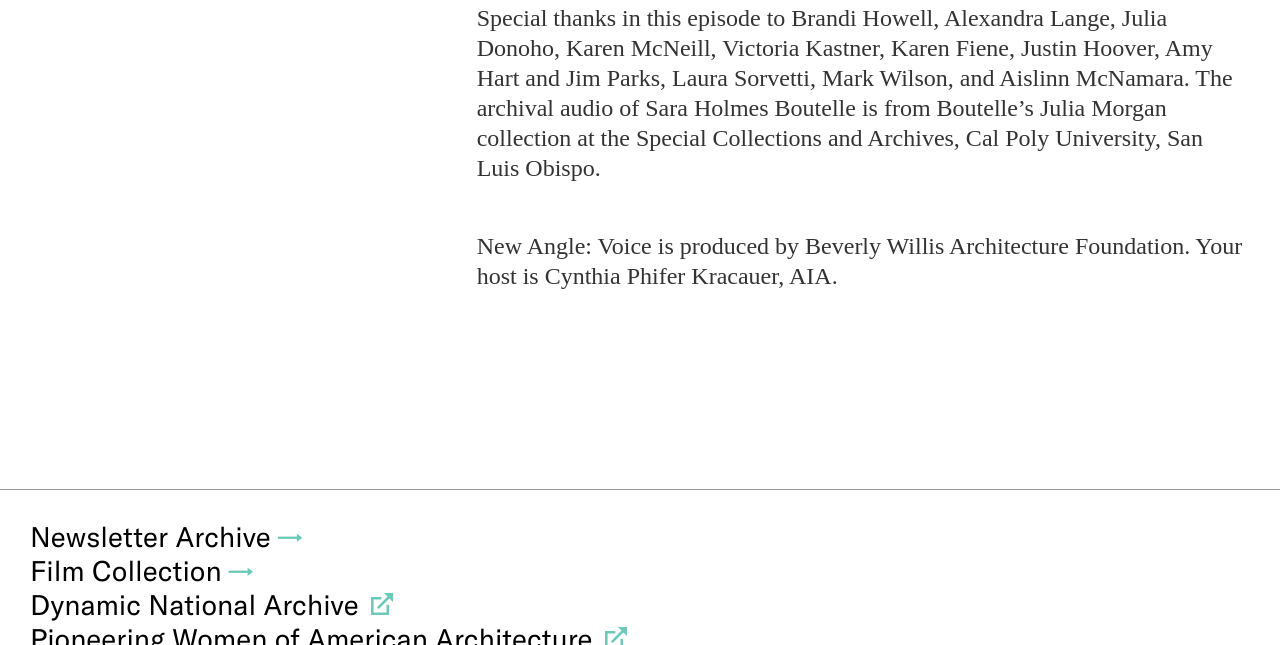
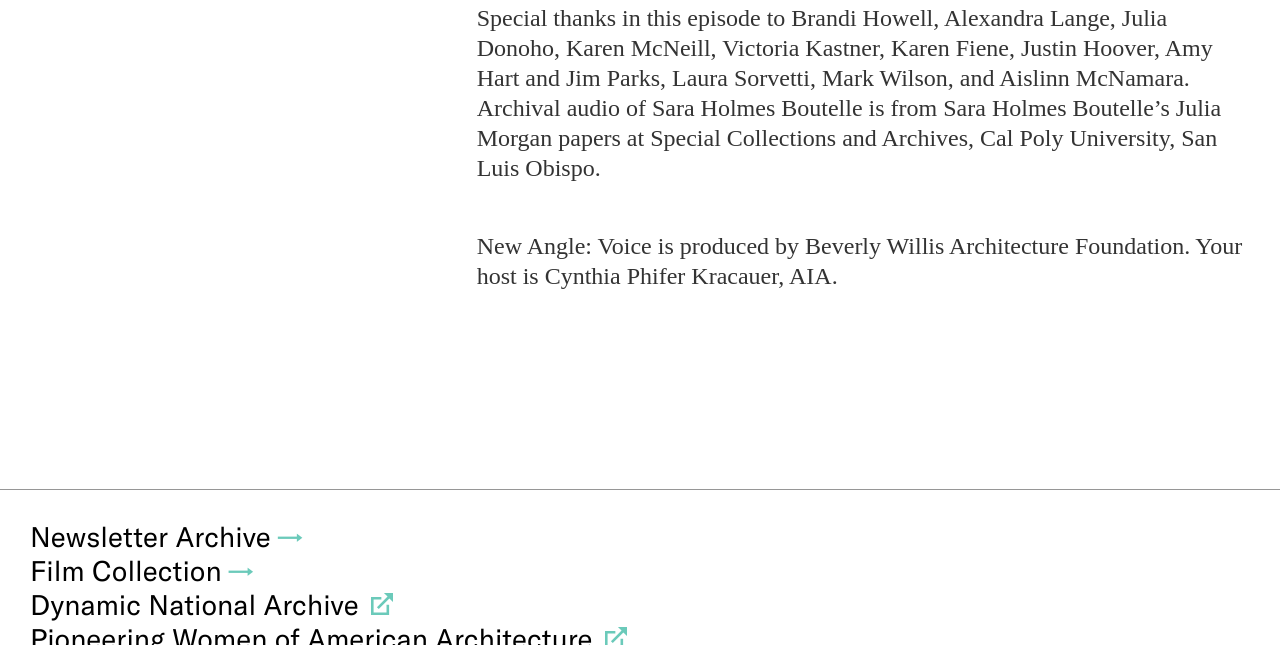
Before and after one commit to jengalas/bwaf-bbw, a Jekyll site: the page built from _resources/podcast.md, in a window 1280 px wide and 900 px high, scrolled down 1165 px, cut to the strip 255-900 px from the top of the window. Built offline with Jekyll 4.4.1, drawn with Linux system fonts in a browser that asks for light colours; some web fonts are replaced.

Commit message:
Update from Forestry.io Aislinn McNamara updated _resources/podcast.md

```diff
--- a/_resources/podcast.md
+++ b/_resources/podcast.md
@@ -51,8 +51,8 @@
     mozallowfullscreen oallowfullscreen msallowfullscreen></iframe>\n\n\nSpecial thanks
     in this episode to Brandi Howell, Alexandra Lange, Julia Donoho, Karen McNeill,
     Victoria Kastner, Karen Fiene, Justin Hoover, Amy Hart and Jim Parks, Laura Sorvetti,
-    Mark Wilson, and Aislinn McNamara. The archival audio of Sara Holmes Boutelle
-    is from Boutelle's Julia Morgan collection at the Special Collections and Archives,
+    Mark Wilson, and Aislinn McNamara. Archival audio of Sara Holmes Boutelle is from
+    Sara Holmes Boutelle's Julia Morgan papers at Special Collections and Archives,
     Cal Poly University, San Luis Obispo.\n\nNew Angle: Voice is produced by Beverly
     Willis Architecture Foundation. Your host is Cynthia Phifer Kracauer, AIA.  "
 description: "\"Why aren't women in the history books?\"  \nSince 2002, Beverly Willis
```
